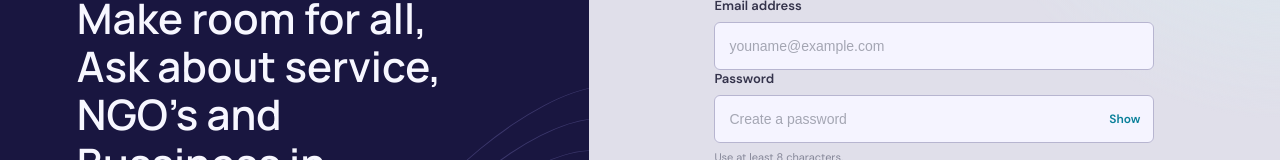
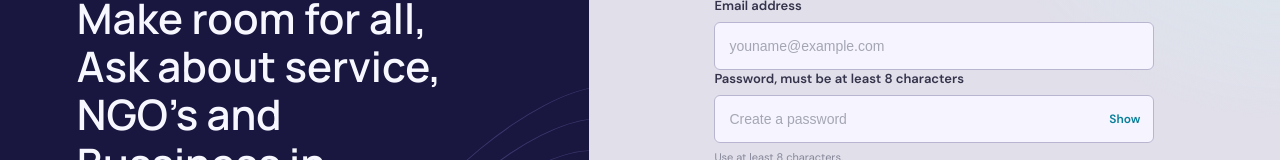
Before and after one commit to Hiss8n/julia, a React (Vite) app in the folder frontend/: page /sign-up in a window 1280 px wide. Shown: the part 288-448 px from the top of the page. Built offline with nearby package versions, Linux system fonts and the light colour scheme.

Commit message:
password hint

```diff
--- a/frontend/src/components/sign-up.tsx
+++ b/frontend/src/components/sign-up.tsx
@@ -116,7 +116,7 @@ export default function SignUp() {
 						</div>
 
 						<div className="signup-field">
-							<label htmlFor="signup-password">Password</label>
+							<label htmlFor="signup-password">Password, must be at least 8 characters</label>
 							<div className="login-password-field">
 								<input
 									id="signup-password"
```
